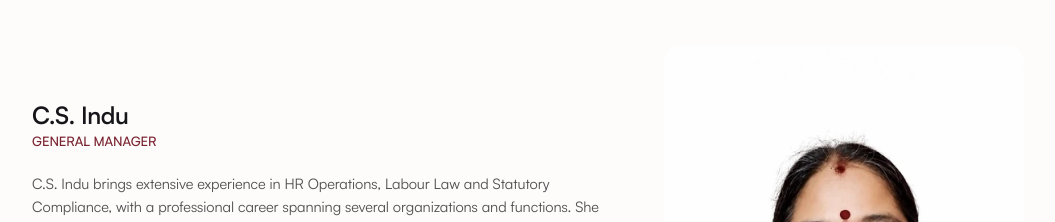
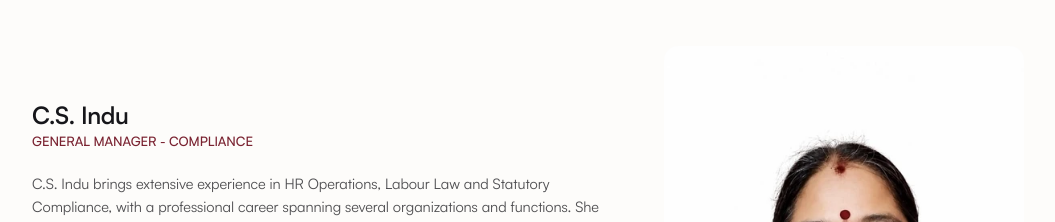
Before and after one commit to Azhwin05/VijayHR, a Next.js app: page /complycare/about in a window 1280 px wide. Shown: the part 2040-2262 px from the top of the page, without its empty margins (8-1063 px from the left). Built offline with nearby package versions, Linux system fonts and the light colour scheme.

Commit message:
Update C.S. Indu's title to General Manager - Compliance

```diff
--- a/app/complycare/about/page.tsx
+++ b/app/complycare/about/page.tsx
@@ -108,7 +108,7 @@ export default function AboutPage() {
           },
           {
             name: "C.S. Indu",
-            role: "General Manager",
+            role: "General Manager - Compliance",
             photo: "/brand/cs-indu.webp",
             bio: [
               "C.S. Indu brings extensive experience in HR Operations, Labour Law and Statutory Compliance, with a professional career spanning several organizations and functions. She has been associated with Vijay Associates Management Consultants since 2011, where she currently handles compliance-related work for multiple client organizations.",
```
